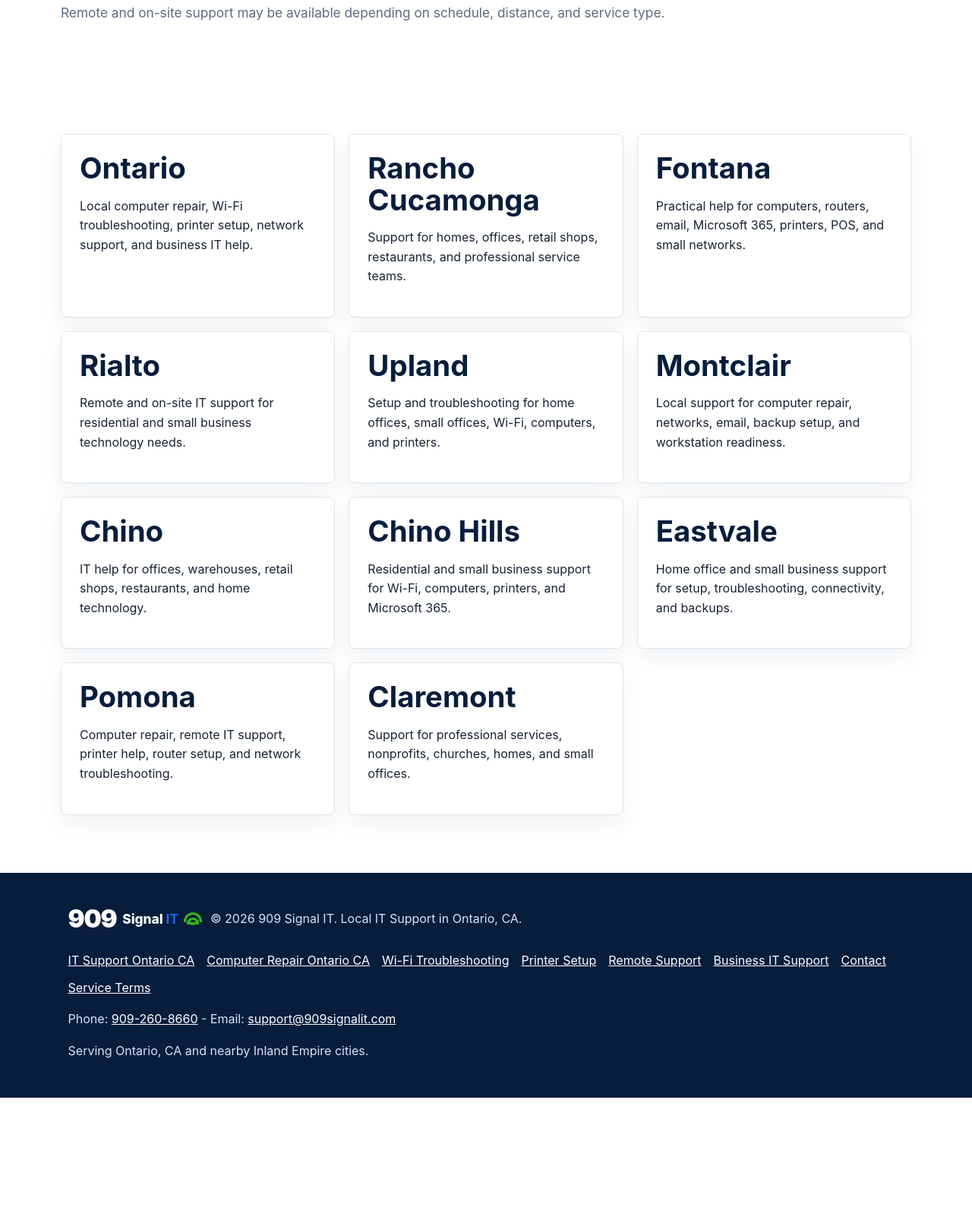
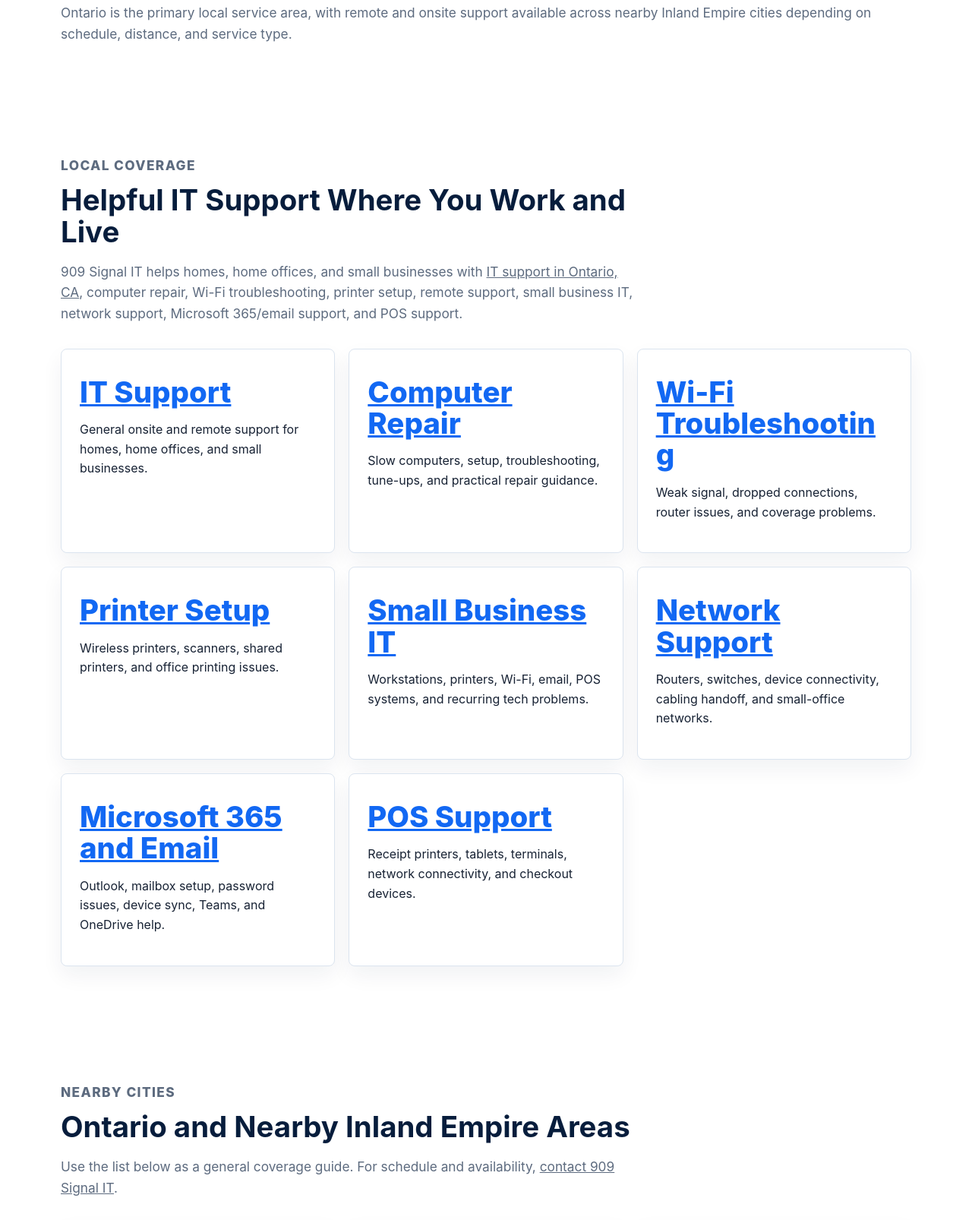
Before and after one commit to hanselboyd/909signalit-website, a website built with Vite: page service-areas.html in a window 1280 px wide. Shown: the part 474-2080 px from the top of the page at 76% size. Before the commit the page ends 1919 px from the top, so only its background shows below. Built offline with nearby package versions, Linux system fonts and the light colour scheme.

Commit message:
Strengthen local service area relevance

```diff
--- a/service-areas.html
+++ b/service-areas.html
@@ -4,7 +4,7 @@
     <meta charset="UTF-8" />
     <meta name="viewport" content="width=device-width, initial-scale=1.0" />
     <title>Service Areas | 909 Signal IT</title>
-    <meta name="description" content="909 Signal IT serves Ontario, Rancho Cucamonga, Fontana, Rialto, Upland, Montclair, Chino, Chino Hills, Eastvale, Pomona, Claremont, and nearby Inland Empire cities." />
+    <meta name="description" content="909 Signal IT provides local and remote IT support across Ontario, Rancho Cucamonga, Fontana, Rialto, Upland, Montclair, Chino, Chino Hills, Eastvale, Pomona, Claremont, and nearby Inland Empire cities." />
     <meta property="og:title" content="Service Areas | 909 Signal IT" />
     <meta property="og:description" content="Local IT support across Ontario, CA and nearby Inland Empire cities." />
     <meta property="og:type" content="website" />
@@ -26,9 +26,31 @@
       <section class="page-hero">
         <p class="eyebrow">Service areas</p>
         <h1>IT Support Across Ontario and the Inland Empire</h1>
-        <p>Remote and on-site support may be available depending on schedule, distance, and service type.</p>
+        <p>Ontario is the primary local service area, with remote and onsite support available across nearby Inland Empire cities depending on schedule, distance, and service type.</p>
       </section>
       <section class="section">
+        <div class="section-heading">
+          <p class="eyebrow">Local coverage</p>
+          <h2>Helpful IT Support Where You Work and Live</h2>
+          <p>909 Signal IT helps homes, home offices, and small businesses with <a href="/it-support-ontario-ca.html">IT support in Ontario, CA</a>, computer repair, Wi-Fi troubleshooting, printer setup, remote support, small business IT, network support, Microsoft 365/email support, and POS support.</p>
+        </div>
+        <div class="services-list">
+          <article><h2><a href="/it-support-ontario-ca.html">IT Support</a></h2><p>General onsite and remote support for homes, home offices, and small businesses.</p></article>
+          <article><h2><a href="/computer-repair-ontario-ca.html">Computer Repair</a></h2><p>Slow computers, setup, troubleshooting, tune-ups, and practical repair guidance.</p></article>
+          <article><h2><a href="/wifi-troubleshooting-ontario-ca.html">Wi-Fi Troubleshooting</a></h2><p>Weak signal, dropped connections, router issues, and coverage problems.</p></article>
+          <article><h2><a href="/printer-setup-ontario-ca.html">Printer Setup</a></h2><p>Wireless printers, scanners, shared printers, and office printing issues.</p></article>
+          <article><h2><a href="/small-business-it-support-ontario-ca.html">Small Business IT</a></h2><p>Workstations, printers, Wi-Fi, email, POS systems, and recurring tech problems.</p></article>
+          <article><h2><a href="/network-support-ontario-ca.html">Network Support</a></h2><p>Routers, switches, device connectivity, cabling handoff, and small-office networks.</p></article>
+          <article><h2><a href="/microsoft-365-email-support-ontario-ca.html">Microsoft 365 and Email</a></h2><p>Outlook, mailbox setup, password issues, device sync, Teams, and OneDrive help.</p></article>
+          <article><h2><a href="/pos-support-ontario-ca.html">POS Support</a></h2><p>Receipt printers, tablets, terminals, network connectivity, and checkout devices.</p></article>
+        </div>
+      </section>
+      <section class="section">
+        <div class="section-heading">
+          <p class="eyebrow">Nearby cities</p>
+          <h2>Ontario and Nearby Inland Empire Areas</h2>
+          <p>Use the list below as a general coverage guide. For schedule and availability, <a href="/contact.html">contact 909 Signal IT</a>.</p>
+        </div>
         <div class="area-grid">
           <article><h2>Ontario</h2><p>Local computer repair, Wi-Fi troubleshooting, printer setup, network support, and business IT help.</p></article>
           <article><h2>Rancho Cucamonga</h2><p>Support for homes, offices, retail shops, restaurants, and professional service teams.</p></article>
```
Also changed, not shown: contact.html (+2 -1 lines), index.html (+9 -5 lines).
